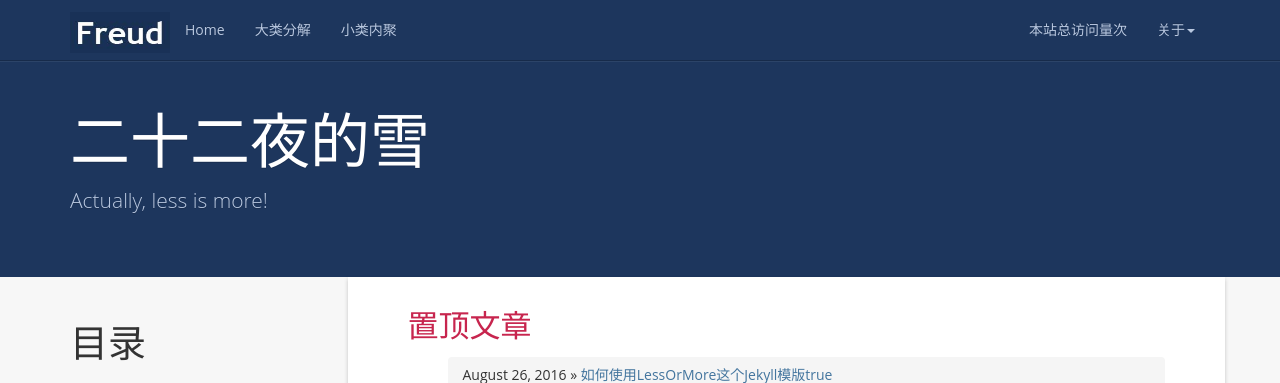
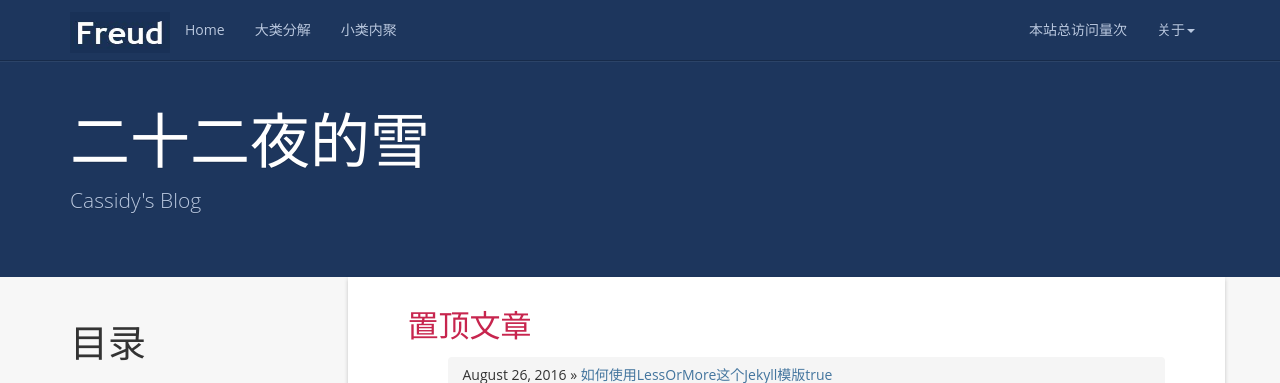
Before and after one commit to Snownight22/cassidyblog, a Jekyll site: the page built from index.html, in a window 1280 px wide and 1389 px high. Shown: the top 383 px of the window. Built offline with Jekyll 4.4.1, drawn with Linux system fonts in a browser that asks for light colours; nearby versions of some CDN libraries; a script that is not in the unit is left out; the list of posts is cut into pages by our own code; comment, search, counter and statistics services are not loaded.

Commit message:
Update _config.yml

```diff
--- a/_config.yml
+++ b/_config.yml
@@ -5,8 +5,8 @@
 url: https://snownight22.github.io/cassidyBlog/
 resume_site: https://snownight22.github.io/cassidyBlog/
 github: https://github.com/Snownight22/
-baseurl: "/LessOrMore"
-description: Actually, less is more!
+baseurl: "/cassidyBlog"
+description: Cassidy's Blog
 meta_description: 田涛;个人博客;学而不思则罔;思而不学则殆;生命不止;折腾不休
 motto: It's our wits that make us men.
 banner: 学而不思则罔，思而不学则殆。
```
